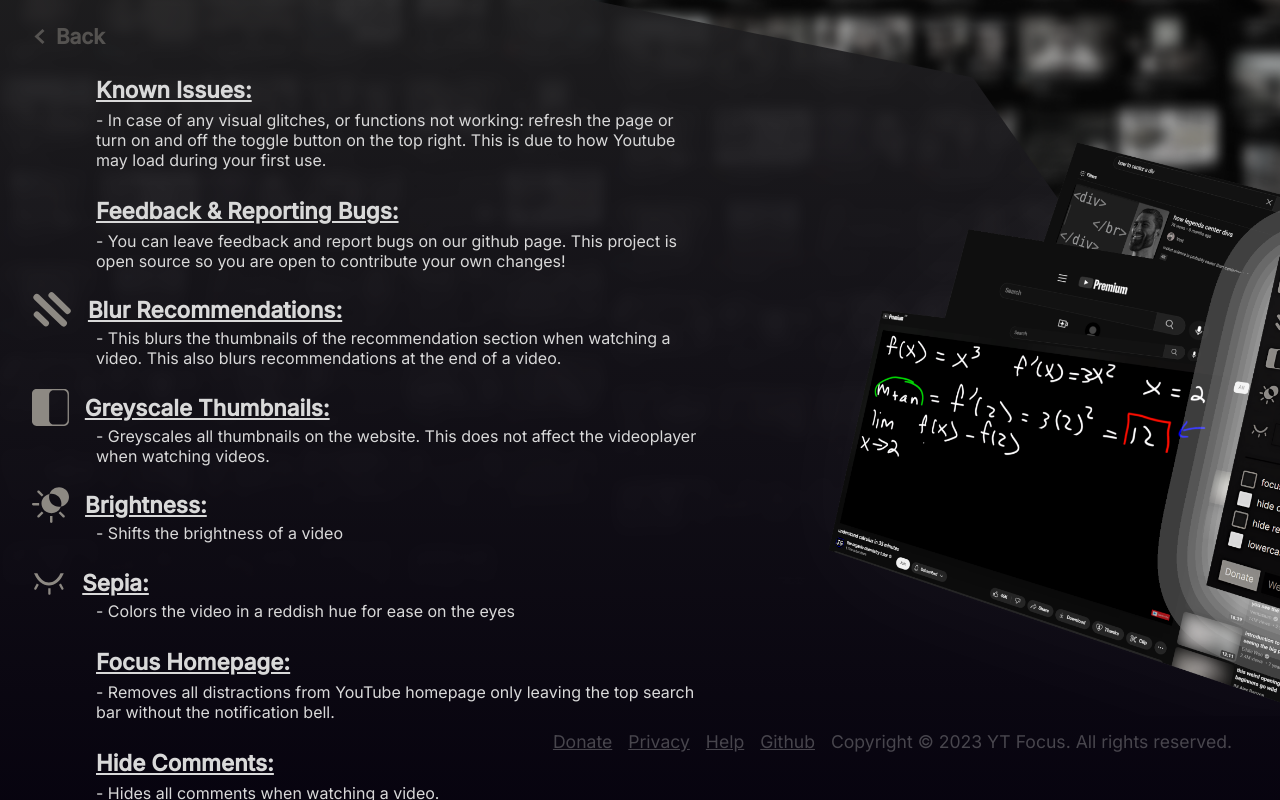
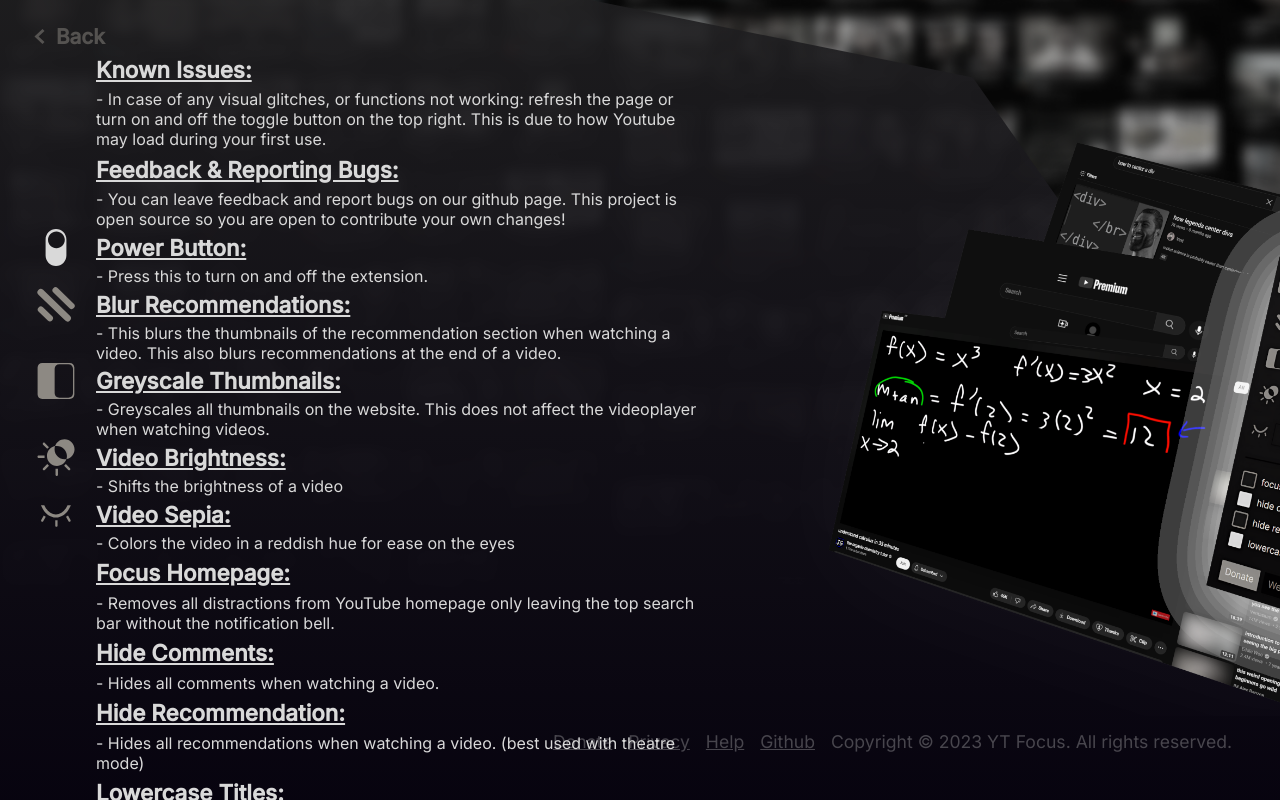
Before and after one commit to yt-focus/yt-focus-website, a React (Create React App) app: page /help in a window 1280 px wide. Built offline with nearby package versions, Linux system fonts and the light colour scheme.

Commit message:
updates to help page

```diff
--- a/src/components/IconDesc/IconDesc.css
+++ b/src/components/IconDesc/IconDesc.css
@@ -10,6 +10,7 @@
 
 .desc-title-container img {
     max-height: 3rem;
+    width: 3rem;
 }
 
 .desc-title {
--- a/src/pages/Help/Help.css
+++ b/src/pages/Help/Help.css
@@ -2,7 +2,7 @@
     display: flex;
     flex-direction: column;
     z-index: 1;
-    gap: 1.3rem;
+    gap: 0rem;
     padding-left: 2rem;
     height: 100vh;
     margin-top: 3rem;
--- a/src/pages/Help/Help.js
+++ b/src/pages/Help/Help.js
@@ -15,6 +15,9 @@ function Help () {
                 <IconDesc  title='Feedback & Reporting Bugs'>
                     You can leave feedback and report bugs on our github page. This project is open source so you are open to contribute your own changes!
                 </IconDesc>
+                <IconDesc icon='power-icon.svg' title='Power Button'>
+                    Press this to turn on and off the extension.
+                </IconDesc>
                 <IconDesc icon='blur-icon.svg' title='Blur Recommendations'>
                     This blurs the thumbnails of the recommendation section when watching a video.
                     This also blurs recommendations at the end of a video.
@@ -22,10 +25,10 @@ function Help () {
                 <IconDesc icon='greyscale-icon.svg' title='Greyscale Thumbnails'>
                     Greyscales all thumbnails on the website. This does not affect the videoplayer when watching videos.
                 </IconDesc>
-                <IconDesc icon='brightness-icon.svg' title='Brightness'>
+                <IconDesc icon='brightness-icon.svg' title='Video Brightness'>
                     Shifts the brightness of a video
                 </IconDesc>
-                <IconDesc icon='sepia-icon.svg' title='Sepia'>
+                <IconDesc icon='sepia-icon.svg' title='Video Sepia'>
                     Colors the video in a reddish hue for ease on the eyes
                 </IconDesc>
                 <IconDesc  title='Focus Homepage'>
```
Also changed, not shown: public/power-icon.svg (added).
